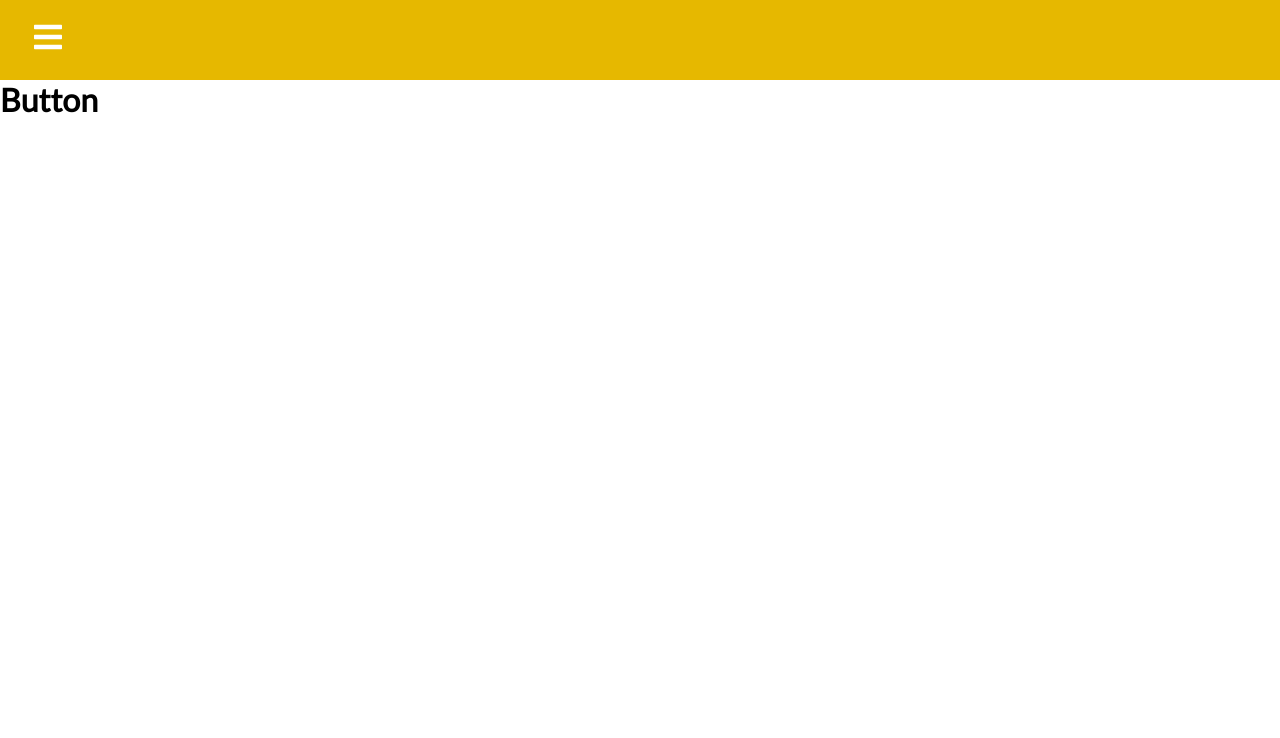
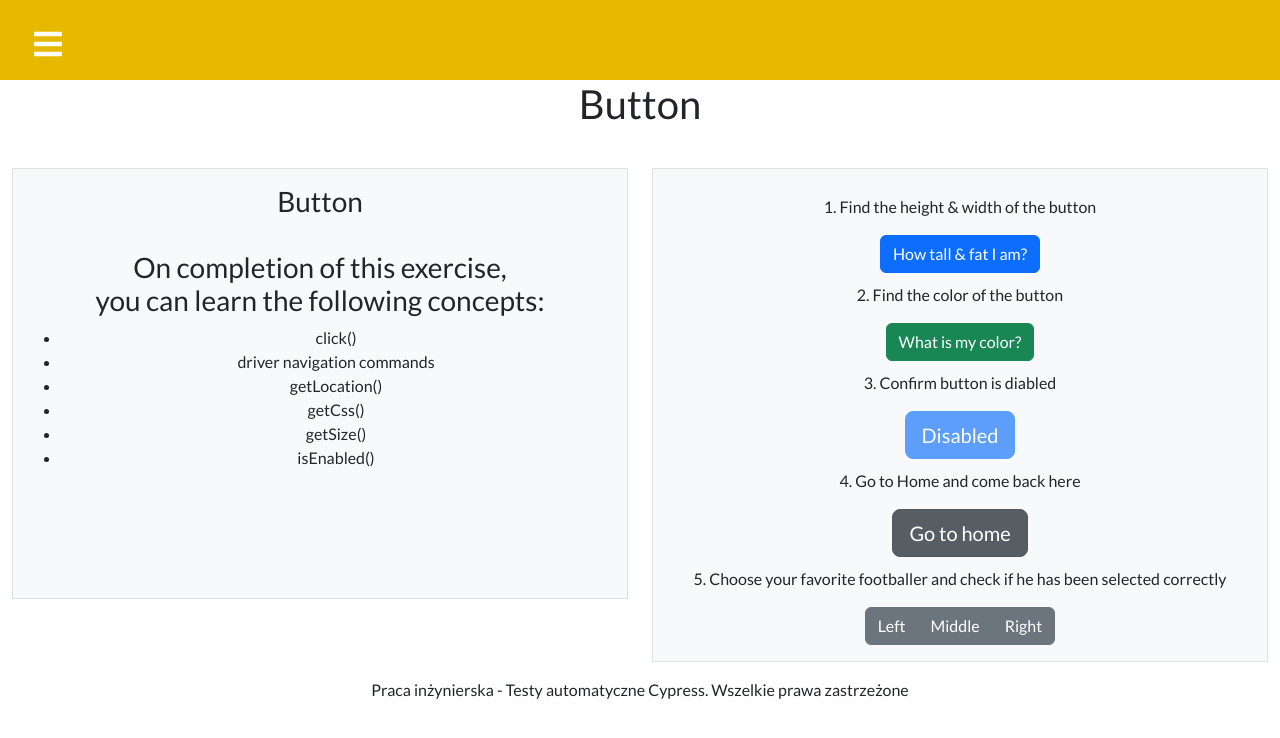
Before and after one commit to artiko10/AplikacjaRepo, a React (Create React App) app in the folder apkatesty/: page /button in a window 1280 px wide. Shown: the top 738 px of the page. Built offline with nearby package versions, Linux system fonts and the light colour scheme.

Commit message:
widok do zakladki button

```diff
--- a/apkatesty/package.json
+++ b/apkatesty/package.json
@@ -3,12 +3,15 @@
   "version": "0.1.0",
   "private": true,
   "dependencies": {
+    "bootstrap": "^5.2.2",
     "cra-template": "1.2.0",
     "react": "^18.2.0",
     "react-dom": "^18.2.0",
     "react-icons": "^4.4.0",
     "react-router-dom": "^6.4.2",
-    "react-scripts": "5.0.1"
+    "react-scripts": "5.0.1",
+    "reactstrap": "^9.1.4",
+    "styled-components": "5.0.0"
   },
   "scripts": {
     "start": "react-scripts start",
--- a/apkatesty/src/index.js
+++ b/apkatesty/src/index.js
@@ -3,6 +3,7 @@ import ReactDOM from 'react-dom/client';
 import './index.css';
 import App from './App';
 import reportWebVitals from './reportWebVitals';
+import 'bootstrap/dist/css/bootstrap.min.css';
 
 const root = ReactDOM.createRoot(document.getElementById('root'));
 root.render(
--- a/apkatesty/src/pages/Alert/Alert.js
+++ b/apkatesty/src/pages/Alert/Alert.js
@@ -1,9 +1,10 @@
 import React from 'react'
 
+import './Alert.css';
 function Alert() {
   return (
     <div className='alert'>
-        <h1>Alert</h1>
+        <h3>Alert</h3>
     </div>
   );
 }
--- a/apkatesty/src/pages/Button/Button.css
+++ b/apkatesty/src/pages/Button/Button.css
@@ -0,0 +1,29 @@
+.button-section{
+    text-align: center;
+}
+
+.button-section h1{
+margin-bottom: 40px;
+}
+
+.button-section p{
+    margin-top: 10px;
+}
+
+.col1{
+    height: 500px;
+}
+
+
+.my-custom-row{
+    height:700px;
+}
+
+
+.row-footer{
+    text-align: center;
+    /* min-height: 300px;
+    height: 100%; */
+    /* background-color: #1f1f24;
+    color: white; */
+}
--- a/apkatesty/src/pages/Button/Button.js
+++ b/apkatesty/src/pages/Button/Button.js
@@ -1,12 +1,73 @@
-import React from 'react'
+import React, { useState } from "react";
 import './Button.css';
 
-function Button() {
+
+function clickMe() {
+  alert("You clicked me!");
+}
+
+
+
+export default function App() {
   return (
-    <div className='button'>
-        <h1>Button</h1>
+  <>
+<section class="button-section">
+  <div class="container-fluid">
+    <div class="row align-items-center">
+      <div class="col-sm-12">
+      <h1>Button</h1>
+      </div>
+
+
+     <div class="col-sm-6 col1"><div class="p-3 border bg-light">
+
+      <h3>Button</h3><br></br>
+      <h3>On completion of this exercise, <br></br>
+      you can learn the following concepts:</h3>
+
+      <ul>
+        <li>click()</li>
+        <li>driver navigation commands</li>
+        <li>getLocation()</li>
+        <li>getCss()</li>
+        <li>getSize()</li>
+        <li>isEnabled()</li>
+        <br></br><br></br><br></br><br></br>
+      </ul>
+     </div>
     </div>
+
+    <div class="col-sm-6 col1"><div class="p-3 border bg-light">
+
+      <p>1. Find the height & width of the button</p>
+      <button type="button" class="btn btn-primary" onClick={clickMe}>How tall & fat I am?</button>
+
+      <p>2. Find the color of the button</p>
+      <button type="button" class="btn btn-success" onClick={clickMe}>What is my color?</button>
+
+      <p>3. Confirm button is diabled</p>
+      <button type="button" class="btn btn-lg btn-primary" disabled>Disabled</button>
+
+      <p>4. Go to Home and come back here</p>
+      <a href="http://localhost:3000/" class="btn btn-secondary btn-lg active" role="button" aria-pressed="true">Go to home</a>
+
+      <p>5. Choose your favorite footballer and check if he has been selected correctly</p>
+      <div class="btn-group" role="group" aria-label="Basic example">
+        <button type="button" class="btn btn-secondary">Left</button>
+        <button type="button" class="btn btn-secondary">Middle</button>
+        <button type="button" class="btn btn-secondary">Right</button>
+      </div>
+
+    </div></div>
+    </div>
+</div>
+
+<div class="container">
+  <div class="col-sm-12">
+     <p>Praca inżynierska - Testy automatyczne Cypress. Wszelkie prawa zastrzeżone</p>
+     </div>
+</div>
+</section>
+</>
   );
 }
-
-export default Button
--- /dev/null
+++ b/apkatesty/src/pages/Home/Home.css
@@ -0,0 +1,4 @@
+.home{
+    background-color: #1f1f24;
+    color: white;
+}
--- a/apkatesty/src/pages/Home/Home.js
+++ b/apkatesty/src/pages/Home/Home.js
@@ -1,4 +1,5 @@
 import React from 'react'
+import './Home.css';
 
 function Home() {
   return (
```
Also changed, not shown: apkatesty/src/pages/Alert/Alert.css (added), 1 other file (tests, documents, lock files or other folders).
